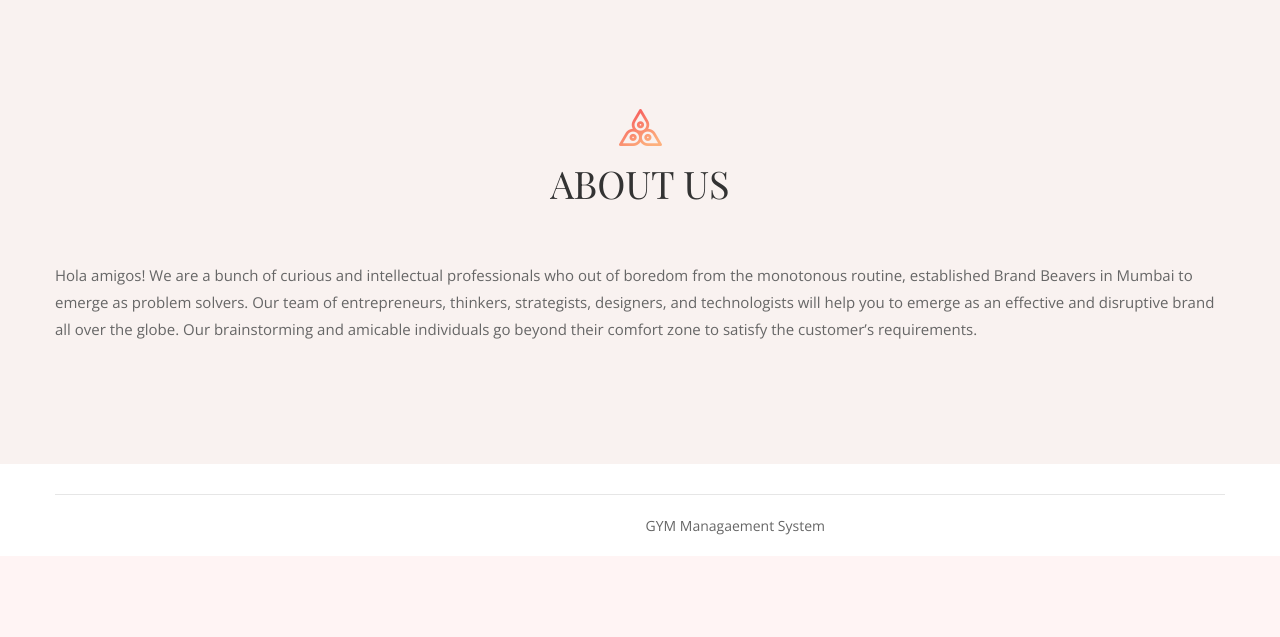
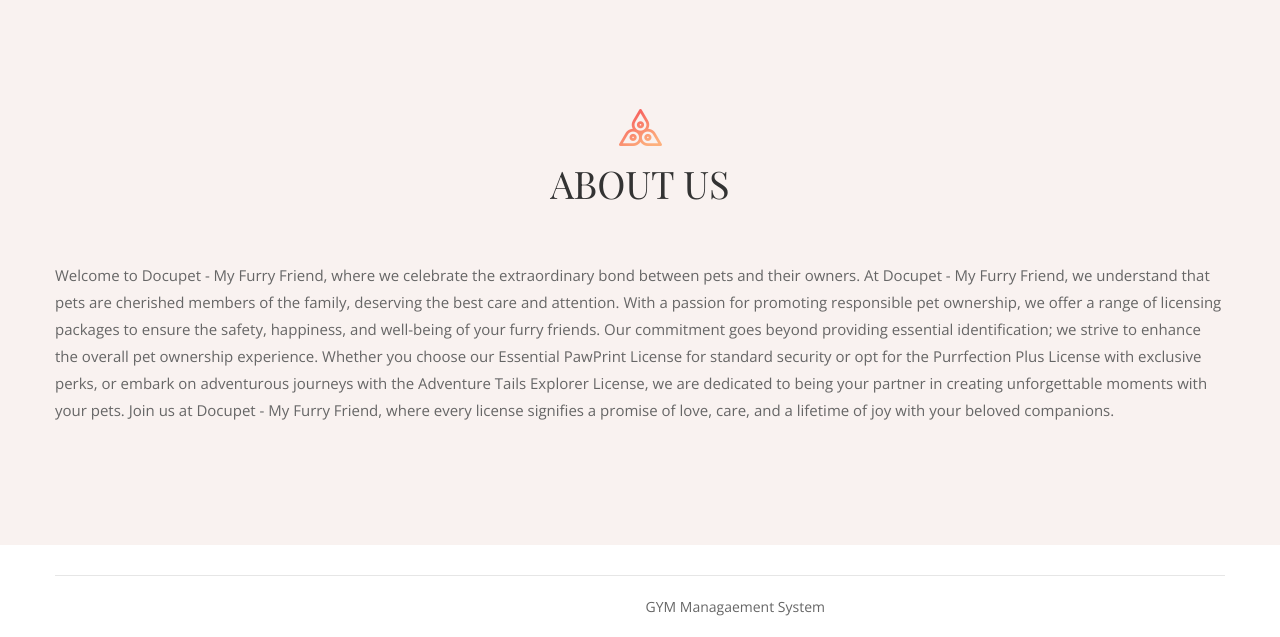
Before and after one commit to Landmark-2022/projectnel-both-manu-auto, a PHP site: page /about.php in a window 1280 px wide. Shown: the part 479-1116 px from the top of the page. Before the commit the page ends 1014 px from the top, so only its background shows below. Run offline with PHP 8.4, Linux system fonts and the light colour scheme; the visitor is signed in with stand-in values (Sample User, id 1); some web fonts are replaced.

Commit message:
Update about.php

```diff
--- a/about.php
+++ b/about.php
@@ -76,7 +76,7 @@ echo "<script>window.location.href='booking-history.php'</script>";
 			<div class="row">
 
 				<div class="col-lg-12 col-sm-6">
-			<p>Hola amigos! We are a bunch of curious and intellectual professionals who out of boredom from the monotonous routine, established Brand Beavers in Mumbai to emerge as problem solvers. Our team of entrepreneurs, thinkers, strategists, designers, and technologists will help you to emerge as an effective and disruptive brand all over the globe. Our brainstorming and amicable individuals go beyond their comfort zone to satisfy the customer’s requirements.</p>
+			<p>Welcome to Docupet - My Furry Friend, where we celebrate the extraordinary bond between pets and their owners. At Docupet - My Furry Friend, we understand that pets are cherished members of the family, deserving the best care and attention. With a passion for promoting responsible pet ownership, we offer a range of licensing packages to ensure the safety, happiness, and well-being of your furry friends. Our commitment goes beyond providing essential identification; we strive to enhance the overall pet ownership experience. Whether you choose our Essential PawPrint License for standard security or opt for the Purrfection Plus License with exclusive perks, or embark on adventurous journeys with the Adventure Tails Explorer License, we are dedicated to being your partner in creating unforgettable moments with your pets. Join us at Docupet - My Furry Friend, where every license signifies a promise of love, care, and a lifetime of joy with your beloved companions.</p>
 				</div>
 			</div>
 		</div>
```
